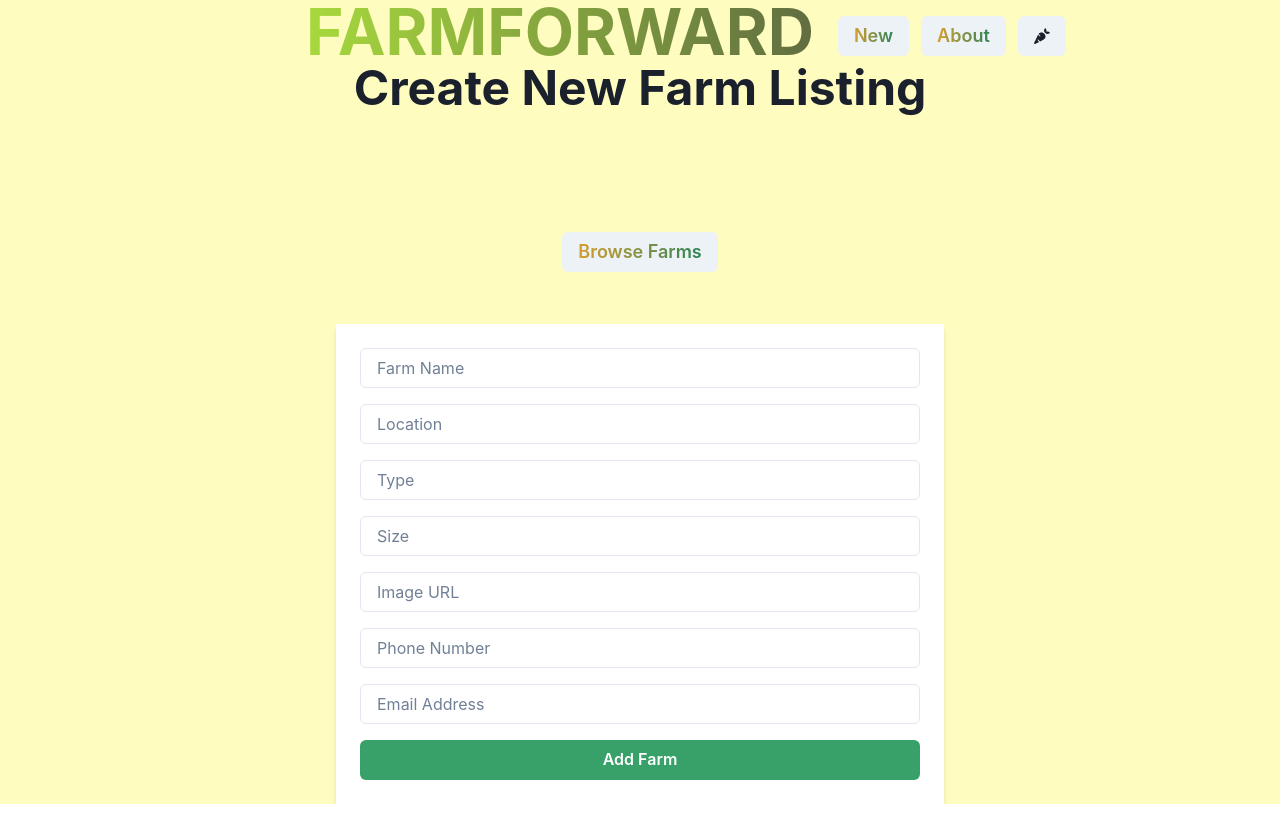
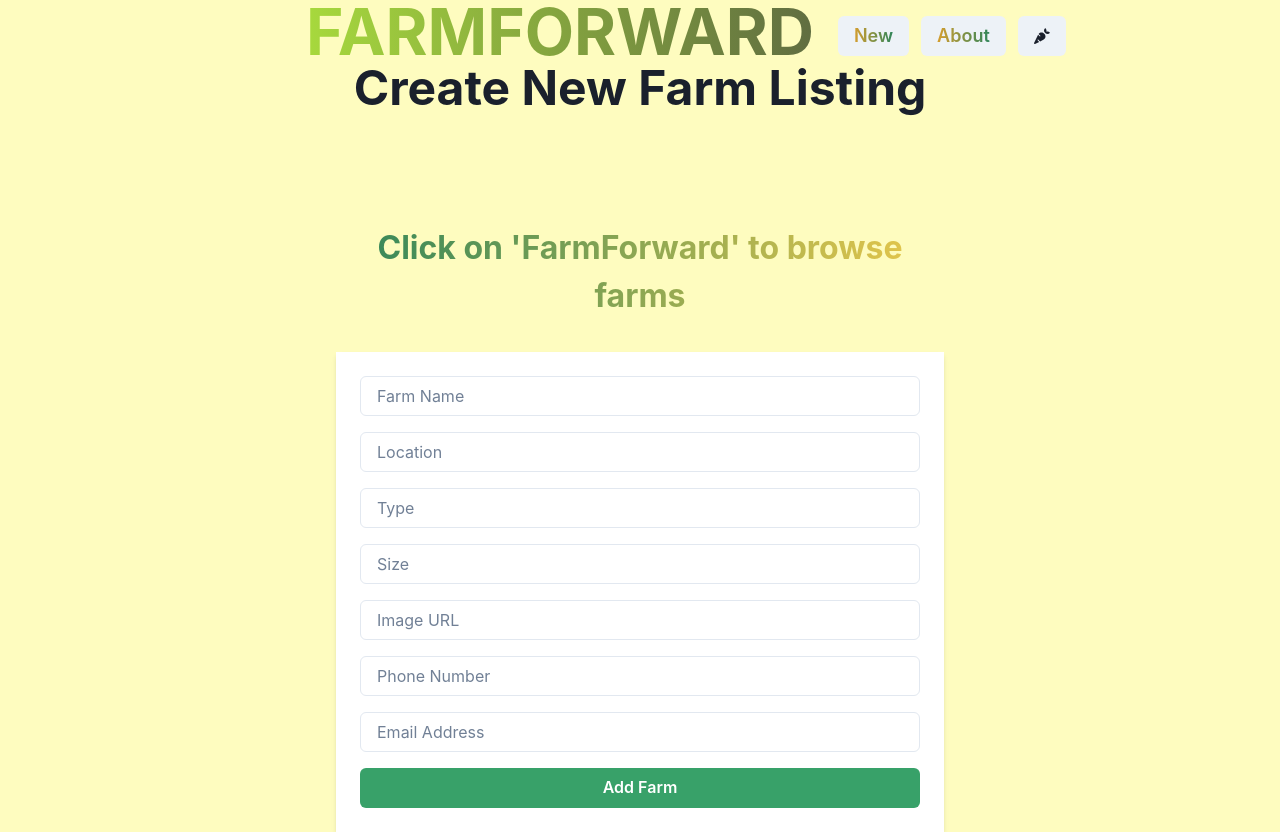
Before and after one commit to kush-1/FarmForward, a React (Vite) app in the folder Front-end/: page /create in a window 1280 px wide. Before the commit the page ends 804 px from the top, so only its background shows below. Built offline with nearby package versions, Linux system fonts and the light colour scheme.

Commit message:
Finished adding stuff :)

```diff
--- a/Front-end/src/pages/AboutPage.jsx
+++ b/Front-end/src/pages/AboutPage.jsx
@@ -1,4 +1,4 @@
-import { Text, Box } from "@chakra-ui/react"
+import { Text, Box, Image } from "@chakra-ui/react"
 
 const AboutPage = () => {
     return (
@@ -30,6 +30,13 @@ const AboutPage = () => {
                     systems vital to the health and well-being of communities worldwide.
                 </Text>
             </Box>
+
+            <Box height = {"300"} w = {"300"} align = {"center"} paddingTop = {12}>
+                <Image height="350px"
+                    align = "center"
+                    src="https://agrilinks.org/sites/default/files/styles/featured/public/media/image/CRSF2F_TimorLeste_CDC.webp?h=10d202d3"
+                />
+            </Box>
         </Box>
     );
 };
--- a/Front-end/src/pages/CreateFarmPage.jsx
+++ b/Front-end/src/pages/CreateFarmPage.jsx
@@ -1,5 +1,5 @@
 import { useState } from "react";
-import { Box, Button, Container, Heading, Input, Link, useColorModeValue, Text, VStack, useToast } from "@chakra-ui/react";
+import { Box, Button, Container, Heading, Input, useColorModeValue, Text, VStack, useToast } from "@chakra-ui/react";
 import { useFarmStore } from "../store/farm";
 
 
@@ -46,19 +46,14 @@ const CreateFarmPage = () => {
                     Create New Farm Listing
                 </Heading>
 
-                <Heading as = {"h2"} size = {"2xl"} textAlign = {"center"} mb = {5}>
-                    <Link to = { "/" }>
-                        <Button>
-                            <Text
-                                fontSize = {18}
-                                bgGradient='linear(to-r,yellow.500, green.600)'
-                                bgClip = { 'text' }>
-
-                                Browse Farms
-                            </Text>
-                        </Button>
-                    </Link>
-                </Heading>
+                <Text bgGradient='linear(to-l,yellow.400,green.600)'
+                      bgClip= { 'text' }
+                      textAlign = { "center" }
+                      fontSize={{ base: "24", sm: "32" }}
+                      fontWeight={ "bold" }
+                >
+                    Click on 'FarmForward' to browse farms
+                </Text>
 
                 <Box
                     w={"full"} bg={useColorModeValue("white", "green.800")}
```
